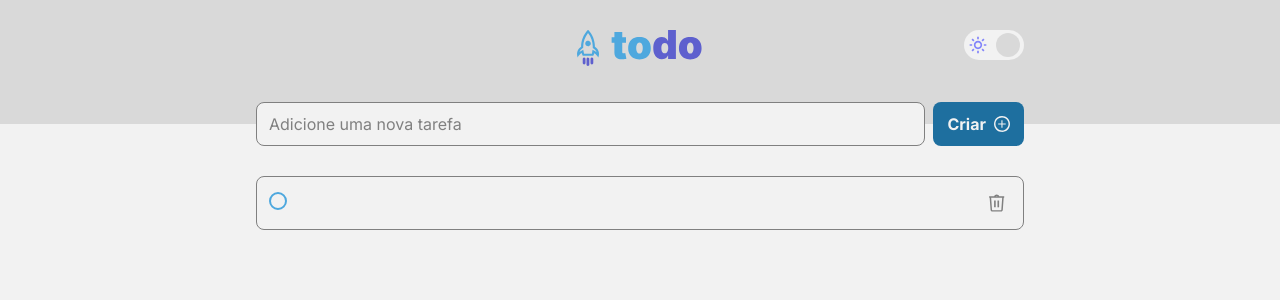
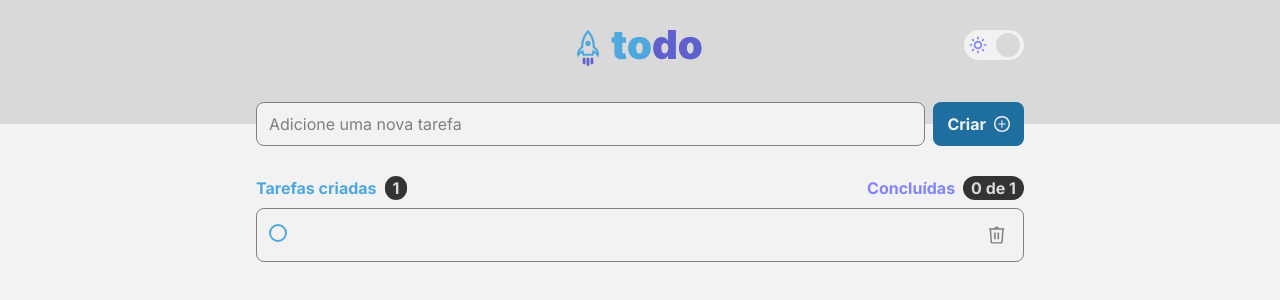
Before and after one commit to Dandaraestrela/todo-list-reactjs, a React (Vite) app: page / in a window 1280 px wide. Shown: the top 300 px of the page. Built offline with nearby package versions, Linux system fonts and the light colour scheme.

Commit message:
feat: adding legend

```diff
--- a/src/pages/Home/Home.styles.ts
+++ b/src/pages/Home/Home.styles.ts
@@ -1,4 +1,8 @@
 import styled, { css } from "styled-components";
+
+type LegendType = {
+  concludedTask?: boolean;
+};
 
 export const Wrapper = styled.main`
   display: flex;
@@ -30,3 +34,30 @@ export const TaskListWrapper = styled.div`
   row-gap: 8px;
   margin: 30px 0;
 `;
+
+export const LegendsWrapper = styled.div`
+  display: flex;
+  justify-content: space-between;
+`;
+
+export const LegendWrapper = styled.div<LegendType>`
+  display: flex;
+  align-items: center;
+  gap: 8px;
+  color: ${({ theme: { colors }, concludedTask }) =>
+    concludedTask ? colors.purple : colors.blue};
+  font-weight: bold;
+`;
+
+export const LegendNumberWrapper = styled.div`
+  ${({ theme: { colors } }) => css`
+    display: flex;
+    align-items: center;
+    justify-content: center;
+    padding: 2px 8px;
+    background-color: ${colors.gray400};
+    border-radius: 24px;
+    color: ${colors.gray200};
+    font-weight: bold;
+  `}
+`;
--- a/src/pages/Home/Home.tsx
+++ b/src/pages/Home/Home.tsx
@@ -1,4 +1,4 @@
-import { FormEvent, useState } from "react";
+import { FormEvent, useMemo, useState } from "react";
 import { v4 as uuidv4 } from "uuid";
 
 import Task from "@/components/Task/Task";
@@ -24,6 +24,11 @@ const Home = () => {
   const [newTaskText, setNewTaskText] = useState("");
   const [tasksList, setTaskList] = useState<Array<TaskType>>(
     getTasksFromLocalStorage()
+  );
+
+  const concludedTasksAmount = useMemo(
+    () => tasksList.filter((task) => task.isChecked === true).length,
+    [tasksList]
   );
 
   const onAddTask = (e: FormEvent) => {
@@ -104,6 +109,22 @@ const Home = () => {
           </Button>
         </S.TaskCreatorForm>
         <S.TaskListWrapper>
+          {tasksList.length && (
+            <S.LegendsWrapper>
+              <S.LegendWrapper>
+                Tarefas criadas
+                <S.LegendNumberWrapper>
+                  {tasksList.length}
+                </S.LegendNumberWrapper>
+              </S.LegendWrapper>
+              <S.LegendWrapper concludedTask>
+                Concluídas
+                <S.LegendNumberWrapper>
+                  {concludedTasksAmount} de {tasksList.length}
+                </S.LegendNumberWrapper>
+              </S.LegendWrapper>
+            </S.LegendsWrapper>
+          )}
           {tasksList.length ? (
             tasksList.map(({ id, text, isChecked }) => (
               <Task
```
